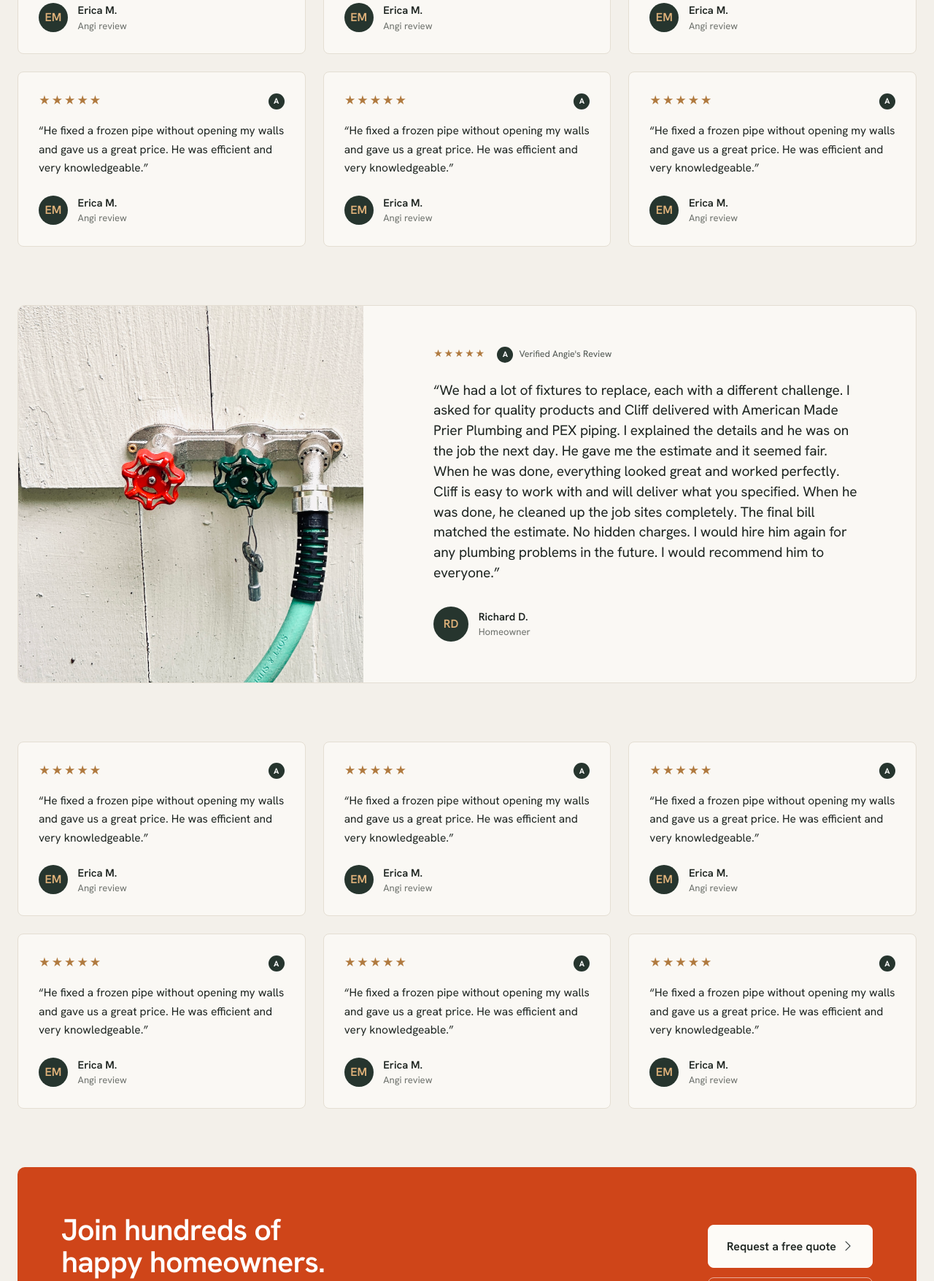
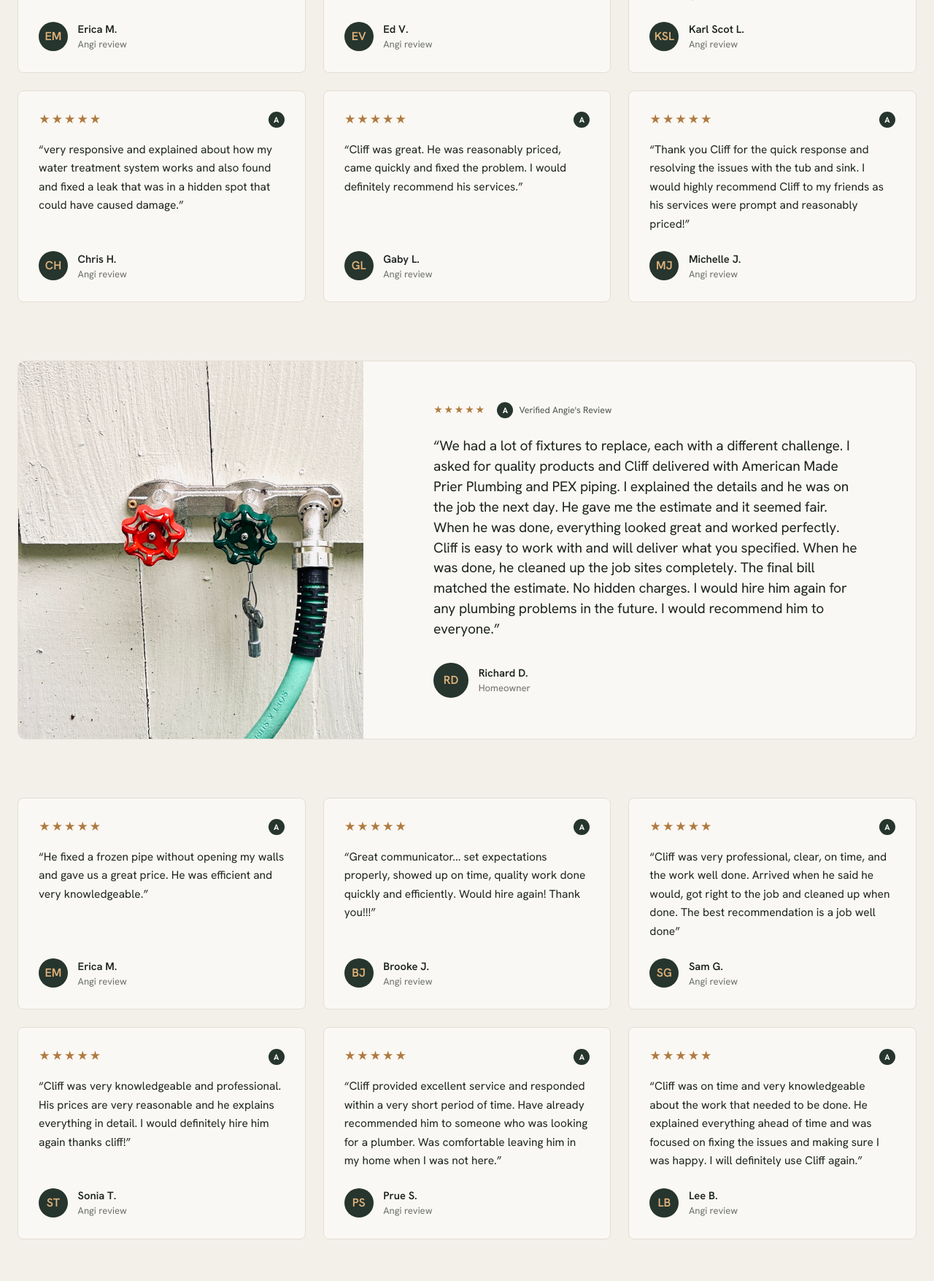
Before and after one commit to TSL-24/cliff-canfield-website, a plain HTML site: page website/reviews.html in a window 1280 px wide. Shown: the part 1030-2785 px from the top of the page at 73% size. Drawn offline with nearby package versions, Linux system fonts and the light colour scheme.

Commit message:
Update reviews.html
added reviews to review page

```diff
--- a/website/reviews.html
+++ b/website/reviews.html
@@ -129,10 +129,10 @@
                 <span class="stars" aria-label="5 out of 5 stars">★★★★★</span>
                 <span class="g-dot" title="Angi review" aria-label="Angi review">A</span>
               </div>
-              <blockquote>“He fixed a frozen pipe without opening my walls and gave us a great price. He was efficient and very knowledgeable.”</blockquote>
+              <blockquote>“Experienced plumber who arrived on-time and completed the job quickly. Fee was reasonable for the work done. I would recommend!”</blockquote>
               <div class="reviewer">
-                <span class="avatar">EM</span>
-                <div><div class="name">Erica M.</div><div class="place">Angi review</div></div>
+                <span class="avatar">EV</span>
+                <div><div class="name">Ed V.</div><div class="place">Angi review</div></div>
               </div>
             </article>
           </div>
@@ -142,10 +142,10 @@
                 <span class="stars" aria-label="5 out of 5 stars">★★★★★</span>
                 <span class="g-dot" title="Angi review" aria-label="Angi review">A</span>
               </div>
-              <blockquote>“He fixed a frozen pipe without opening my walls and gave us a great price. He was efficient and very knowledgeable.”</blockquote>
+              <blockquote>“Great experience. Cliff was professional and very knowledgeable. Excellent work quality and attention to detail. Very reasonable rates. Definitely recommend.”</blockquote>
               <div class="reviewer">
-                <span class="avatar">EM</span>
-                <div><div class="name">Erica M.</div><div class="place">Angi review</div></div>
+                <span class="avatar">KSL</span>
+                <div><div class="name">Karl Scot L.</div><div class="place">Angi review</div></div>
               </div>
             </article>
           </div>
@@ -155,10 +155,10 @@
                 <span class="stars" aria-label="5 out of 5 stars">★★★★★</span>
                 <span class="g-dot" title="Angi review" aria-label="Angi review">A</span>
               </div>
-              <blockquote>“He fixed a frozen pipe without opening my walls and gave us a great price. He was efficient and very knowledgeable.”</blockquote>
+              <blockquote>“very responsive and explained about how my water treatment system works and also found and fixed a leak that was in a hidden spot that could have caused damage.”</blockquote>
               <div class="reviewer">
-                <span class="avatar">EM</span>
-                <div><div class="name">Erica M.</div><div class="place">Angi review</div></div>
+                <span class="avatar">CH</span>
+                <div><div class="name">Chris H.</div><div class="place">Angi review</div></div>
               </div>
             </article>
           </div>
@@ -168,10 +168,10 @@
                 <span class="stars" aria-label="5 out of 5 stars">★★★★★</span>
                 <span class="g-dot" title="Angi review" aria-label="Angi review">A</span>
               </div>
-              <blockquote>“He fixed a frozen pipe without opening my walls and gave us a great price. He was efficient and very knowledgeable.”</blockquote>
+              <blockquote>“Cliff was great. He was reasonably priced, came quickly and fixed the problem. I would definitely recommend his services.”</blockquote>
               <div class="reviewer">
-                <span class="avatar">EM</span>
-                <div><div class="name">Erica M.</div><div class="place">Angi review</div></div>
+                <span class="avatar">GL</span>
+                <div><div class="name">Gaby L.</div><div class="place">Angi review</div></div>
               </div>
             </article>
           </div>
@@ -181,10 +181,10 @@
                 <span class="stars" aria-label="5 out of 5 stars">★★★★★</span>
                 <span class="g-dot" title="Angi review" aria-label="Angi review">A</span>
               </div>
-              <blockquote>“He fixed a frozen pipe without opening my walls and gave us a great price. He was efficient and very knowledgeable.”</blockquote>
+              <blockquote>“Thank you Cliff for the quick response and resolving the issues with the tub and sink. I would highly recommend Cliff to my friends as his services were prompt and reasonably priced!”</blockquote>
               <div class="reviewer">
-                <span class="avatar">EM</span>
-                <div><div class="name">Erica M.</div><div class="place">Angi review</div></div>
+                <span class="avatar">MJ</span>
+                <div><div class="name">Michelle J.</div><div class="place">Angi review</div></div>
               </div>
             </article>
           </div>
@@ -241,10 +241,10 @@
                 <span class="stars" aria-label="5 out of 5 stars">★★★★★</span>
                 <span class="g-dot" title="Angi review" aria-label="Angi review">A</span>
               </div>
-              <blockquote>“He fixed a frozen pipe without opening my walls and gave us a great price. He was efficient and very knowledgeable.”</blockquote>
+              <blockquote>“Great communicator... set expectations properly, showed up on time, quality work done quickly and efficiently. Would hire again! Thank you!!!”</blockquote>
               <div class="reviewer">
-                <span class="avatar">EM</span>
-                <div><div class="name">Erica M.</div><div class="place">Angi review</div></div>
+                <span class="avatar">BJ</span>
+                <div><div class="name">Brooke J.</div><div class="place">Angi review</div></div>
               </div>
             </article>
           </div>
@@ -254,10 +254,10 @@
                 <span class="stars" aria-label="5 out of 5 stars">★★★★★</span>
                 <span class="g-dot" title="Angi review" aria-label="Angi review">A</span>
               </div>
-              <blockquote>“He fixed a frozen pipe without opening my walls and gave us a great price. He was efficient and very knowledgeable.”</blockquote>
+              <blockquote>“Cliff was very professional, clear, on time, and the work well done. Arrived when he said he would, got right to the job and cleaned up when done. The best recommendation is a job well done”</blockquote>
               <div class="reviewer">
-                <span class="avatar">EM</span>
-                <div><div class="name">Erica M.</div><div class="place">Angi review</div></div>
+                <span class="avatar">SG</span>
+                <div><div class="name">Sam G.</div><div class="place">Angi review</div></div>
               </div>
             </article>
           </div>
@@ -267,10 +267,10 @@
                 <span class="stars" aria-label="5 out of 5 stars">★★★★★</span>
                 <span class="g-dot" title="Angi review" aria-label="Angi review">A</span>
               </div>
-              <blockquote>“He fixed a frozen pipe without opening my walls and gave us a great price. He was efficient and very knowledgeable.”</blockquote>
+              <blockquote>“Cliff was very knowledgeable and professional. His prices are very reasonable and he explains everything in detail. I would definitely hire him again thanks cliff!”</blockquote>
               <div class="reviewer">
-                <span class="avatar">EM</span>
-                <div><div class="name">Erica M.</div><div class="place">Angi review</div></div>
+                <span class="avatar">ST</span>
+                <div><div class="name">Sonia T.</div><div class="place">Angi review</div></div>
               </div>
             </article>
           </div>
@@ -280,10 +280,10 @@
                 <span class="stars" aria-label="5 out of 5 stars">★★★★★</span>
                 <span class="g-dot" title="Angi review" aria-label="Angi review">A</span>
               </div>
-              <blockquote>“He fixed a frozen pipe without opening my walls and gave us a great price. He was efficient and very knowledgeable.”</blockquote>
+              <blockquote>“Cliff provided excellent service and responded within a very short period of time. Have already recommended him to someone who was looking for a plumber. Was comfortable leaving him in my home when I was not here.”</blockquote>
               <div class="reviewer">
-                <span class="avatar">EM</span>
-                <div><div class="name">Erica M.</div><div class="place">Angi review</div></div>
+                <span class="avatar">PS</span>
+                <div><div class="name">Prue S.</div><div class="place">Angi review</div></div>
               </div>
             </article>
           </div>
@@ -293,10 +293,10 @@
                 <span class="stars" aria-label="5 out of 5 stars">★★★★★</span>
                 <span class="g-dot" title="Angi review" aria-label="Angi review">A</span>
               </div>
-              <blockquote>“He fixed a frozen pipe without opening my walls and gave us a great price. He was efficient and very knowledgeable.”</blockquote>
+              <blockquote>“Cliff was on time and very knowledgeable about the work that needed to be done. He explained everything ahead of time and was focused on fixing the issues and making sure I was happy. I will definitely use Cliff again.”</blockquote>
               <div class="reviewer">
-                <span class="avatar">EM</span>
-                <div><div class="name">Erica M.</div><div class="place">Angi review</div></div>
+                <span class="avatar">LB</span>
+                <div><div class="name">Lee B.</div><div class="place">Angi review</div></div>
               </div>
             </article>
           </div>
```
